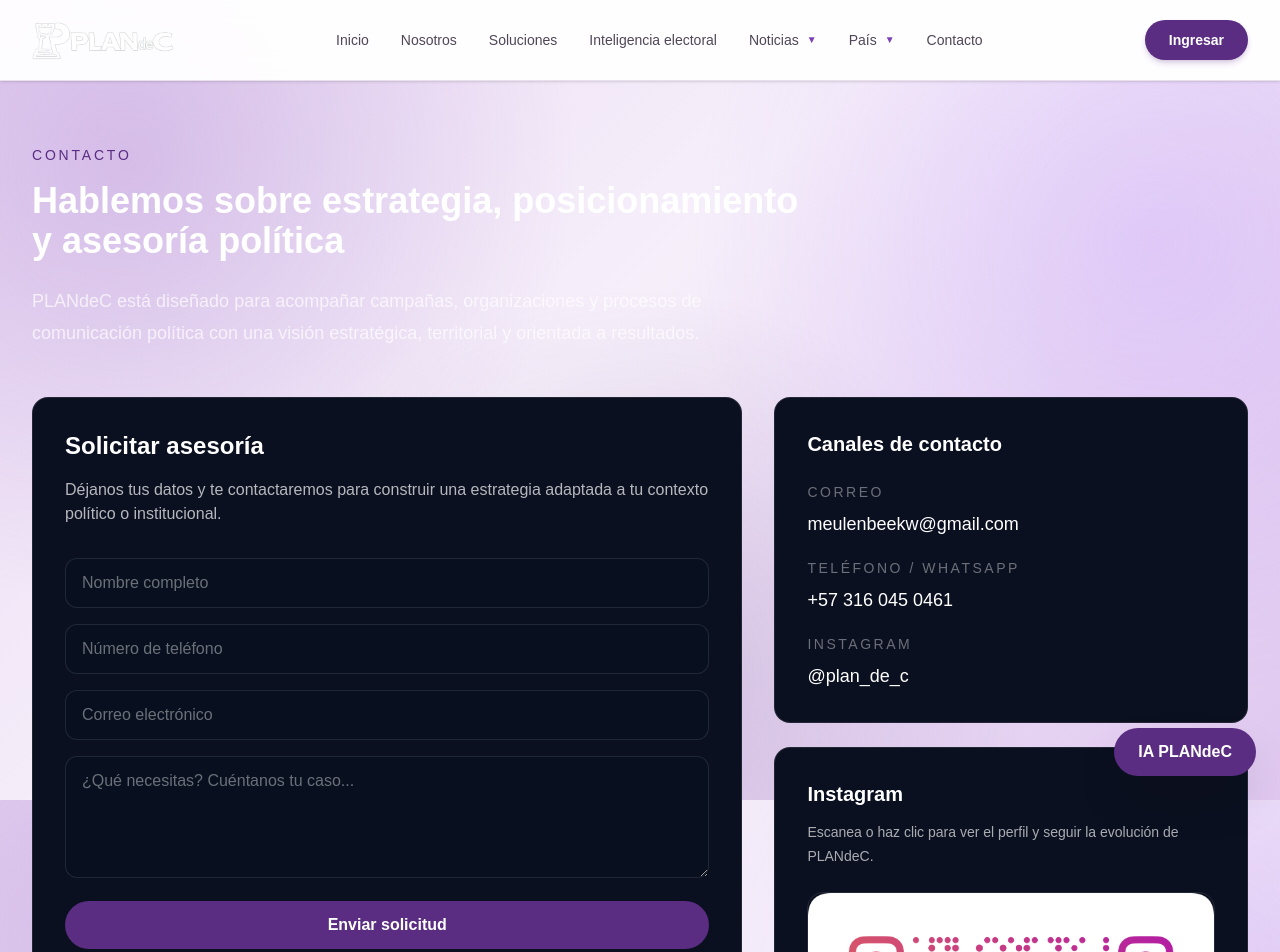
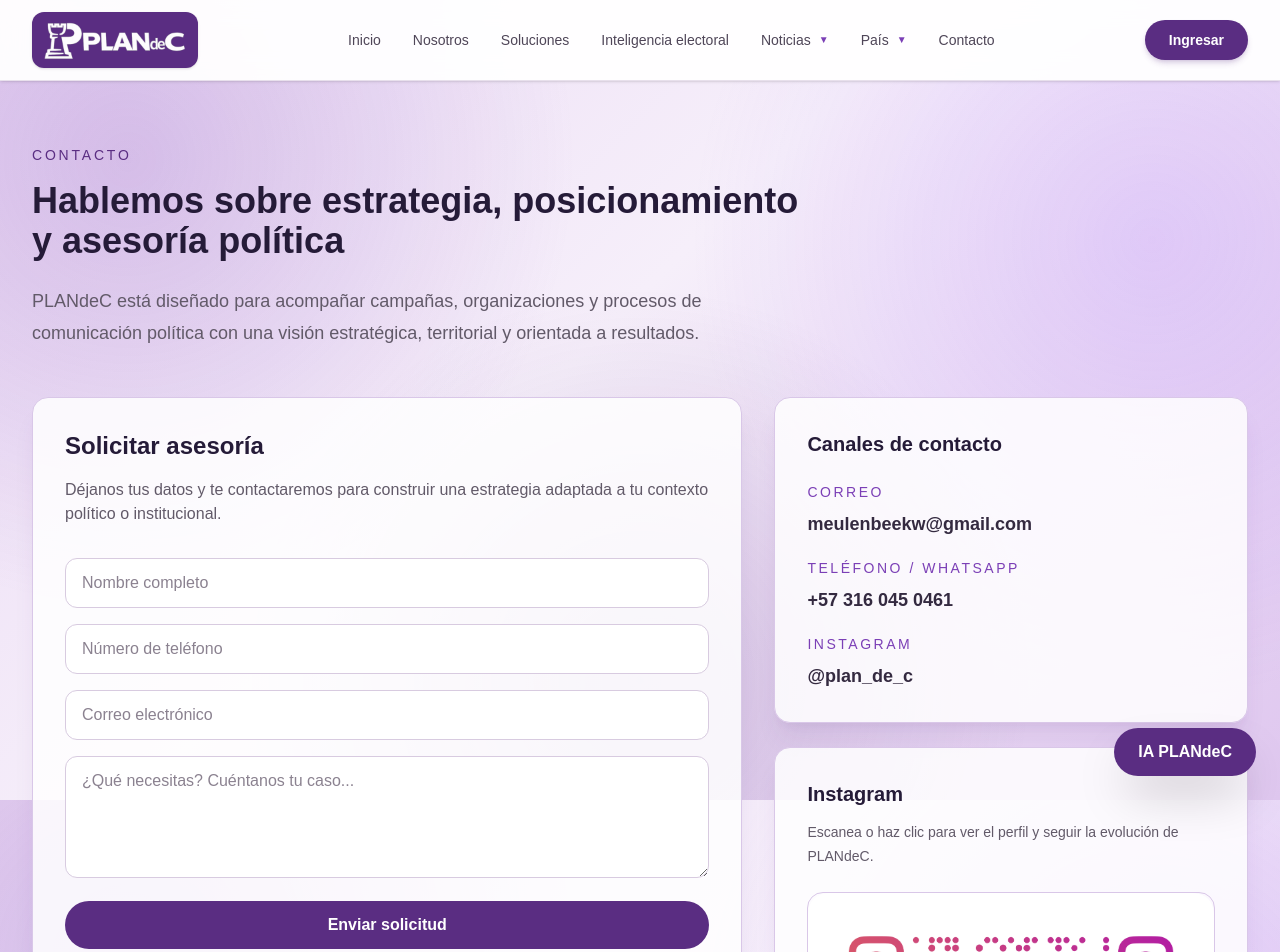
Before and after one commit to RetroCool38/plandec-web, a Next.js app: page /contacto in a window 1280 px wide. Shown: the top 952 px of the page. Built offline with nearby package versions, Linux system fonts and the light colour scheme.

Commit message:
Improve visual contrast across public pages

```diff
--- a/src/app/(public)/contacto/page.tsx
+++ b/src/app/(public)/contacto/page.tsx
@@ -8,24 +8,24 @@
           Contacto
         </p>
 
-        <h1 className="mt-4 text-4xl font-bold text-white">
+        <h1 className="mt-4 text-4xl font-bold text-[#251B38]">
           Hablemos sobre estrategia, posicionamiento y asesoría política
         </h1>
 
-        <p className="mt-6 text-lg leading-8 text-white/70">
+        <p className="mt-6 text-lg leading-8 text-[#625A69]">
           PLANdeC está diseñado para acompañar campañas, organizaciones y
           procesos de comunicación política con una visión estratégica,
           territorial y orientada a resultados.
         </p>
       </div>
 
-      <div className="mt-12 grid gap-8 lg:grid-cols-[1.2fr_0.8fr]">
-        <div className="rounded-2xl border border-white/10 bg-[#0B1020] p-8">
-          <h2 className="text-2xl font-semibold text-white">
+      <div className="mt-12 grid items-start gap-8 lg:grid-cols-[1.2fr_0.8fr]">
+        <div className="rounded-2xl border border-[#D9C7E8] bg-white/85 p-8 shadow-xl shadow-[#5A2D82]/8">
+          <h2 className="text-2xl font-semibold text-[#251B38]">
             Solicitar asesoría
           </h2>
 
-          <p className="mt-4 text-white/70">
+          <p className="mt-4 text-[#625A69]">
             Déjanos tus datos y te contactaremos para construir una estrategia
             adaptada a tu contexto político o institucional.
           </p>
@@ -40,7 +40,7 @@
               name="nombre"
               placeholder="Nombre completo"
               required
-              className="w-full rounded-xl border border-white/10 bg-[#08101F] px-4 py-3 text-white placeholder:text-white/40 focus:border-[#5A2D82] focus:outline-none"
+              className="w-full rounded-xl border border-[#D8CBE0] bg-white px-4 py-3 text-[#2A2140] placeholder:text-[#8B8290] focus:border-[#5A2D82] focus:outline-none"
             />
 
             <input
@@ -48,7 +48,7 @@
               name="telefono"
               placeholder="Número de teléfono"
               required
-              className="w-full rounded-xl border border-white/10 bg-[#08101F] px-4 py-3 text-white placeholder:text-white/40 focus:border-[#5A2D82] focus:outline-none"
+              className="w-full rounded-xl border border-[#D8CBE0] bg-white px-4 py-3 text-[#2A2140] placeholder:text-[#8B8290] focus:border-[#5A2D82] focus:outline-none"
             />
 
             <input
@@ -56,7 +56,7 @@
               name="email"
               placeholder="Correo electrónico"
               required
-              className="w-full rounded-xl border border-white/10 bg-[#08101F] px-4 py-3 text-white placeholder:text-white/40 focus:border-[#5A2D82] focus:outline-none"
+              className="w-full rounded-xl border border-[#D8CBE0] bg-white px-4 py-3 text-[#2A2140] placeholder:text-[#8B8290] focus:border-[#5A2D82] focus:outline-none"
             />
 
             <textarea
@@ -64,7 +64,7 @@
               placeholder="¿Qué necesitas? Cuéntanos tu caso..."
               rows={4}
               required
-              className="w-full rounded-xl border border-white/10 bg-[#08101F] px-4 py-3 text-white placeholder:text-white/40 focus:border-[#5A2D82] focus:outline-none"
+              className="w-full rounded-xl border border-[#D8CBE0] bg-white px-4 py-3 text-[#2A2140] placeholder:text-[#8B8290] focus:border-[#5A2D82] focus:outline-none"
             />
 
             <button
@@ -79,54 +79,54 @@
             href="https://wa.me/3160450461?text=Hola,%20quiero%20información%20sobre%20asesoría%20política"
             target="_blank"
             rel="noreferrer"
-            className="mt-6 block rounded-full border border-white/20 py-3 text-center text-white transition hover:bg-white/10"
+            className="mt-6 block rounded-full border border-[#5A2D82] py-3 text-center font-semibold text-[#5A2D82] transition hover:bg-[#F3EAF8]"
           >
             Asesoría inmediata por WhatsApp
           </a>
         </div>
 
         <div className="space-y-6">
-          <div className="rounded-2xl border border-white/10 bg-[#0B1020] p-8">
-            <h2 className="text-xl font-semibold text-white">
+          <div className="rounded-2xl border border-[#D9C7E8] bg-white/85 p-8 shadow-xl shadow-[#5A2D82]/8">
+            <h2 className="text-xl font-semibold text-[#251B38]">
               Canales de contacto
             </h2>
 
-            <div className="mt-6 space-y-5 text-white/75">
+            <div className="mt-6 space-y-5 text-[#625A69]">
               <div>
-                <p className="text-sm uppercase tracking-[0.18em] text-white/40">
+                <p className="text-sm uppercase tracking-[0.18em] text-[#7B3FB6]">
                   Correo
                 </p>
                 <a
                   href="mailto:meulenbeekw@gmail.com"
-                  className="mt-2 inline-block text-lg text-white transition hover:text-[#A970FF]"
+                  className="mt-2 inline-block text-lg font-semibold text-[#342A40] transition hover:text-[#5A2D82]"
                 >
                   meulenbeekw@gmail.com
                 </a>
               </div>
 
               <div>
-                <p className="text-sm uppercase tracking-[0.18em] text-white/40">
+                <p className="text-sm uppercase tracking-[0.18em] text-[#7B3FB6]">
                   Teléfono / WhatsApp
                 </p>
                 <a
                   href="https://wa.me/3160450461"
                   target="_blank"
                   rel="noreferrer"
-                  className="mt-2 inline-block text-lg text-white transition hover:text-[#A970FF]"
+                  className="mt-2 inline-block text-lg font-semibold text-[#342A40] transition hover:text-[#5A2D82]"
                 >
                   +57 316 045 0461
                 </a>
               </div>
 
               <div>
-                <p className="text-sm uppercase tracking-[0.18em] text-white/40">
+                <p className="text-sm uppercase tracking-[0.18em] text-[#7B3FB6]">
                   Instagram
                 </p>
                 <a
                   href="https://www.instagram.com/plan_de_c/"
                   target="_blank"
                   rel="noreferrer"
-                  className="mt-2 inline-block text-lg text-white transition hover:text-[#A970FF]"
+                  className="mt-2 inline-block text-lg font-semibold text-[#342A40] transition hover:text-[#5A2D82]"
                 >
                   @plan_de_c
                 </a>
@@ -134,10 +134,10 @@
             </div>
           </div>
 
-          <div className="rounded-2xl border border-white/10 bg-[#0B1020] p-8">
-            <h2 className="text-xl font-semibold text-white">Instagram</h2>
+          <div className="rounded-2xl border border-[#D9C7E8] bg-white/85 p-8 shadow-xl shadow-[#5A2D82]/8">
+            <h2 className="text-xl font-semibold text-[#251B38]">Instagram</h2>
 
-            <p className="mt-3 text-sm leading-6 text-white/65">
+            <p className="mt-3 text-sm leading-6 text-[#625A69]">
               Escanea o haz clic para ver el perfil y seguir la evolución de
               PLANdeC.
             </p>
@@ -146,7 +146,7 @@
               href="https://www.instagram.com/plan_de_c/"
               target="_blank"
               rel="noreferrer"
-              className="mt-6 block overflow-hidden rounded-2xl border border-white/10"
+              className="mt-6 block overflow-hidden rounded-2xl border border-[#D9C7E8]"
             >
               <img
                 src="/instagram-qr.png"
--- a/src/app/(public)/pais/page.tsx
+++ b/src/app/(public)/pais/page.tsx
@@ -1,8 +1,8 @@
 export default function PaisPage() {
   return (
-    <div className="px-6 py-16 text-white">
+    <div className="px-6 py-16 text-[#251B38]">
       <h1 className="text-3xl font-bold">País</h1>
-      <p className="mt-4 text-white/70">Selecciona un país desde el mapa.</p>
+      <p className="mt-4 text-[#625A69]">Selecciona un país desde el mapa.</p>
     </div>
   );
 }
--- a/src/components/layout/navbar.tsx
+++ b/src/components/layout/navbar.tsx
@@ -61,7 +61,7 @@
   return (
     <header className="sticky top-0 z-50 border-b border-[#E8E0EC] bg-white/95 shadow-sm backdrop-blur-md">
       <Container className="flex h-20 items-center justify-between">
-        <Link href="/" className="flex items-center">
+        <Link href="/" className="flex items-center rounded-xl bg-[#5A2D82] px-3 py-2 shadow-sm">
           <img
             src="/logo333.png"
             alt="PLANdeC"
--- a/src/config/map-countries.ts
+++ b/src/config/map-countries.ts
@@ -7,6 +7,7 @@
   coordinates: [number, number];
   labelOffset: number;
   labelOffsetX: number;
+  labelAnchor: "start" | "middle" | "end";
   description: string;
 };
 
@@ -18,8 +19,9 @@
     href: "/pais/colombia",
     color: "#F4C542",
     coordinates: [-74.3, 4.5],
-    labelOffset: 20,
-    labelOffsetX: 7,
+    labelOffset: 27,
+    labelOffsetX: 14,
+    labelAnchor: "start",
     description: "Inteligencia electoral y análisis territorial",
   },
   {
@@ -29,8 +31,9 @@
     href: "/pais/panama",
     color: "#E53935",
     coordinates: [-80.1, 8.6],
-    labelOffset: 17,
-    labelOffsetX: -7,
+    labelOffset: -13,
+    labelOffsetX: -14,
+    labelAnchor: "end",
     description: "Gobernabilidad, economía y comunicación pública",
   },
   {
@@ -42,6 +45,7 @@
     coordinates: [5.4, 52.2],
     labelOffset: 17,
     labelOffsetX: 0,
+    labelAnchor: "middle",
     description: "Política europea y dinámica parlamentaria",
   },
 ];
--- a/src/services/mock/countries.ts
+++ b/src/services/mock/countries.ts
@@ -64,7 +64,7 @@
   {
     slug: "panama",
     name: "Panamá",
-    flag: "🇵🇦",
+    flag: "PA",
     system: "República presidencialista",
     president: "José Raúl Mulino",
     parties: [
```
Also changed, not shown: src/app/(public)/inteligencia-electoral/page.tsx (+5 -5 lines), src/app/(public)/pais/[slug]/page.tsx (+15 -14 lines), src/components/home/world-map.tsx (+9 -6 lines).
